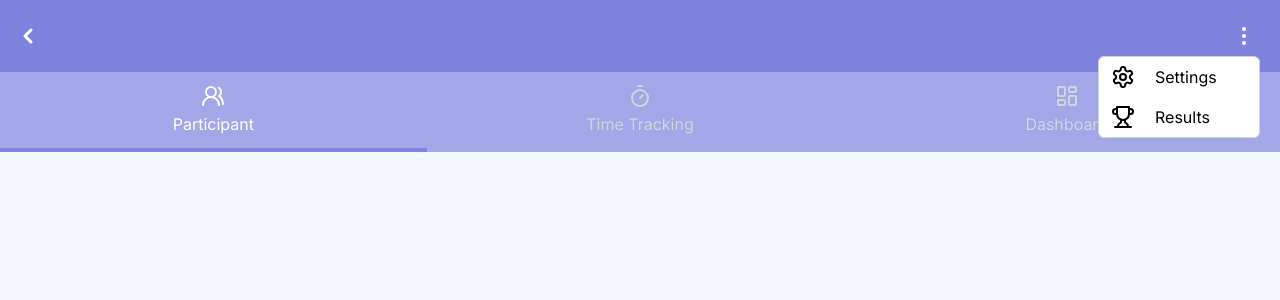
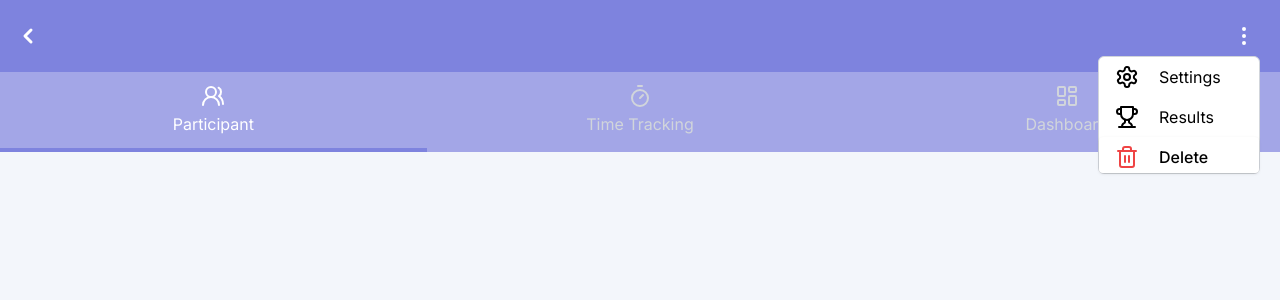
Before and after one commit to ronanpnc/AQUATHON-APP, a Next.js app in the folder aquathon_frontend/: page /races/1/dashboard in a window 1280 px wide. Both pictures are taken after a click on the button 1244 px from the left and 36 px from the top of the page. Shown: the top 300 px of the page. Built offline with nearby package versions, Linux system fonts and the light colour scheme; no server answers.

Commit message:
refactor: Add one more option of Delete within three-dots option (AA-241)

```diff
--- a/aquathon_frontend/src/app/(race)/races/[slug]/(settings)/settings/page.tsx
+++ b/aquathon_frontend/src/app/(race)/races/[slug]/(settings)/settings/page.tsx
@@ -29,7 +29,6 @@ export default function EditRacePage() {
             </Link>
             <span className='ml-4 text-white'>Edit Race</span>
           </div>
-          <DeleteRaceButton raceId={race._id} />
         </div>
       </nav>
       <div className='mt-16'>
--- a/aquathon_frontend/src/components/layouts/RaceDetailsNav.tsx
+++ b/aquathon_frontend/src/components/layouts/RaceDetailsNav.tsx
@@ -5,6 +5,8 @@ import { ChevronLeft, EllipsisVertical, LayoutDashboard, Settings, Timer, Trophy
 import Link from 'next/link';
 import { useParams, usePathname } from 'next/navigation';
 import React, { useState } from 'react';
+
+import { DeleteRaceButton } from '../race/DeleteRaceButton';
 
 // Define tab type
 type Tab = {
@@ -68,18 +70,18 @@ function MoreButton({ raceId }: { raceId: string }) {
         </button>
       </PopoverTrigger>
       <PopoverContent className='border border-gray-300 bg-white rounded-md -translate-x-5'>
-        <div className=' w-40'>
+        <div className='w-40'>
           {tabs.slice(-2).map((tab) => (
             <Link key={tab.id} href={`/races/${raceId}/${tab.id.toLowerCase()}`} className='block'>
               <div
-                className={`flex items-center text-black hover:bg-gray-100 w-full px-3 py-2 rounded ${pathname.includes(tab.id.toLowerCase()) ? 'bg-gray-100' : ''}`}
+                className={`flex items-center text-black hover:bg-gray-100 w-full px-4 py-2 rounded ${pathname.includes(tab.id.toLowerCase()) ? 'bg-gray-100' : ''}`}
               >
                 {tab.Icon}
                 <p className='ml-5'>{tab.label}</p>
               </div>
-
             </Link>
           ))}
+          <DeleteRaceButton raceId={raceId} />
         </div>
       </PopoverContent>
     </Popover>
--- a/aquathon_frontend/src/components/race/DeleteRaceButton.tsx
+++ b/aquathon_frontend/src/components/race/DeleteRaceButton.tsx
@@ -50,9 +50,12 @@ export function DeleteRaceButton({ raceId }: DeleteRaceButtonProps) {
 
   return (
     <AlertDialog>
-      <AlertDialogTrigger asChild>
-        <Button variant='ghost' size='icon'>
-          <Trash2 className='h-6 w-6 text-red-500' />
+      <AlertDialogTrigger asChild className='bg-white'>
+        <Button className='text-black hover:bg-gray-100 rounded w-full block'>
+          <div className='flex'>
+          <Trash2 className='text-red-500' />
+          <p className='ml-5 text-base'>Delete</p>
+          </div>
         </Button>
       </AlertDialogTrigger>
       <AlertDialogContent className='rounded-lg max-w-max'>
```
